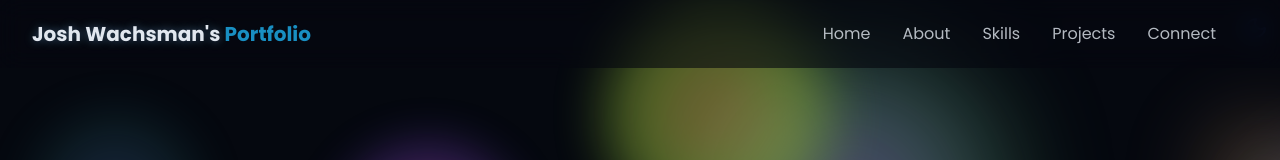
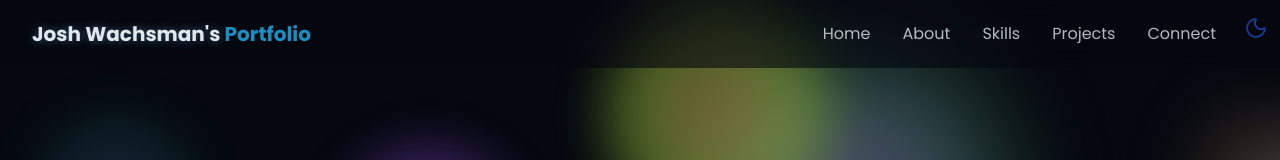
Before and after one commit to jwachs2412/MyPortfolio, a React (Vite) app: page / in a window 1280 px wide. Shown: the top 160 px of the page. Built offline with nearby package versions, Linux system fonts and the light colour scheme.

Commit message:
fixed sun and moon not showing by adding higher z-index than fixed navbar

```diff
--- a/src/components/ThemeToggle.jsx
+++ b/src/components/ThemeToggle.jsx
@@ -29,7 +29,7 @@ export const ThemeToggle = () => {
   }
 
   return (
-    <button onClick={toggleTheme} className={cn("fixed max-sm:hidden top-5 md:top-2 right-1 z-50 p-2 rounded-full transition-colors duration-300", "focus:outlin-none")} aria-label="Toggle Theme">
+    <button onClick={toggleTheme} className={cn("fixed max-sm:hidden top-5 md:top-2 right-1 z-60 p-2 rounded-full transition-colors duration-300", "focus:outline-none")} aria-label="Toggle Theme">
       {isDarkMode ? <Sun className="h-6 w-6 text-yellow-300" /> : <Moon className="h-6 w-6 text-blue-900" />}
     </button>
   )
```
